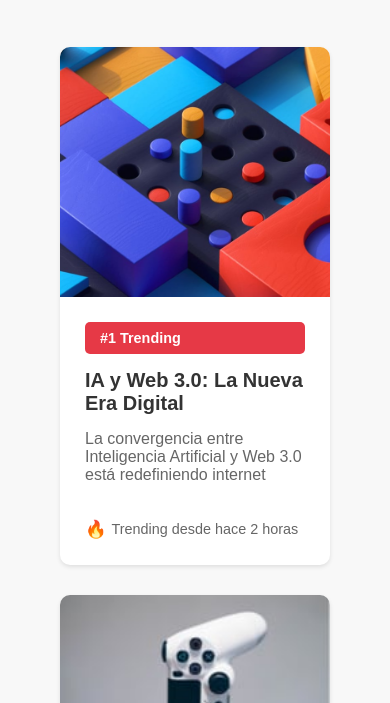
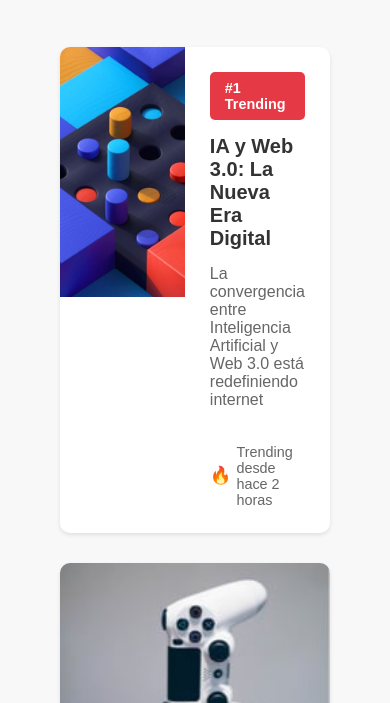
Before and after one commit to NR213z/coderprueba, a website: page trending.html in a window 390 px wide. Shown: the part 397-1100 px from the top of the page. Drawn offline with nearby package versions, Linux system fonts and the light colour scheme; files that its build step writes are made by us from their sources.

Commit message:
Modificacion de estilos

```diff
--- a/style.scss
+++ b/style.scss
@@ -374,7 +374,7 @@ footer {
   max-width: 1200px;
   margin: 0 auto;
   display: grid;
-  grid-template-columns: repeat(2, 1fr);
+  grid-template-columns: repeat(3, 1fr);
   gap: 30px;
   padding: 40px 20px;
   animation: fadeIn $transition-slow;
@@ -461,7 +461,7 @@ footer {
 
 .popular-grid {
   display: grid;
-  grid-template-columns: repeat(2, 1fr);
+  grid-template-columns: repeat(3, 1fr);
   gap: 30px;
 }
 
@@ -546,8 +546,15 @@ footer {
 
 .trending-grid {
   display: grid;
-  grid-template-columns: repeat(2, 1fr);
+  grid-template-columns: repeat(3, 1fr);
   gap: 30px;
+
+  .trending-card.hot {
+    grid-column: span 3;
+    display: grid;
+    grid-template-columns: 2fr 1fr;
+    gap: 0;
+  }
 }
 
 .trending-card {
@@ -563,23 +570,6 @@ footer {
   &:hover {
     transform: translateY(-5px);
     box-shadow: 0 8px 16px rgba(0,0,0,0.1);
-  }
-
-  &.hot {
-    grid-column: 1 / -1;
-    display: grid;
-    grid-template-columns: 1.5fr 1fr;
-    gap: 0;
-
-    img {
-      height: 100%;
-    }
-
-    .trending-content {
-      display: flex;
-      flex-direction: column;
-      justify-content: center;
-    }
   }
 
   img {
@@ -650,8 +640,15 @@ footer {
 
 // Responsive styles
 @media (max-width: 1024px) {
-  .categories-grid {
+  .categories-grid,
+  .news-grid,
+  .popular-grid,
+  .trending-grid {
     grid-template-columns: repeat(2, 1fr);
+  }
+
+  .trending-card.hot {
+    grid-column: span 2 !important;
   }
 }
 
@@ -666,7 +663,8 @@ footer {
   }
 
   .trending-card.hot {
-    grid-template-columns: 1fr;
+    grid-column: span 1 !important;
+    grid-column: 1fr;
 
     img {
       height: 250px;
```
